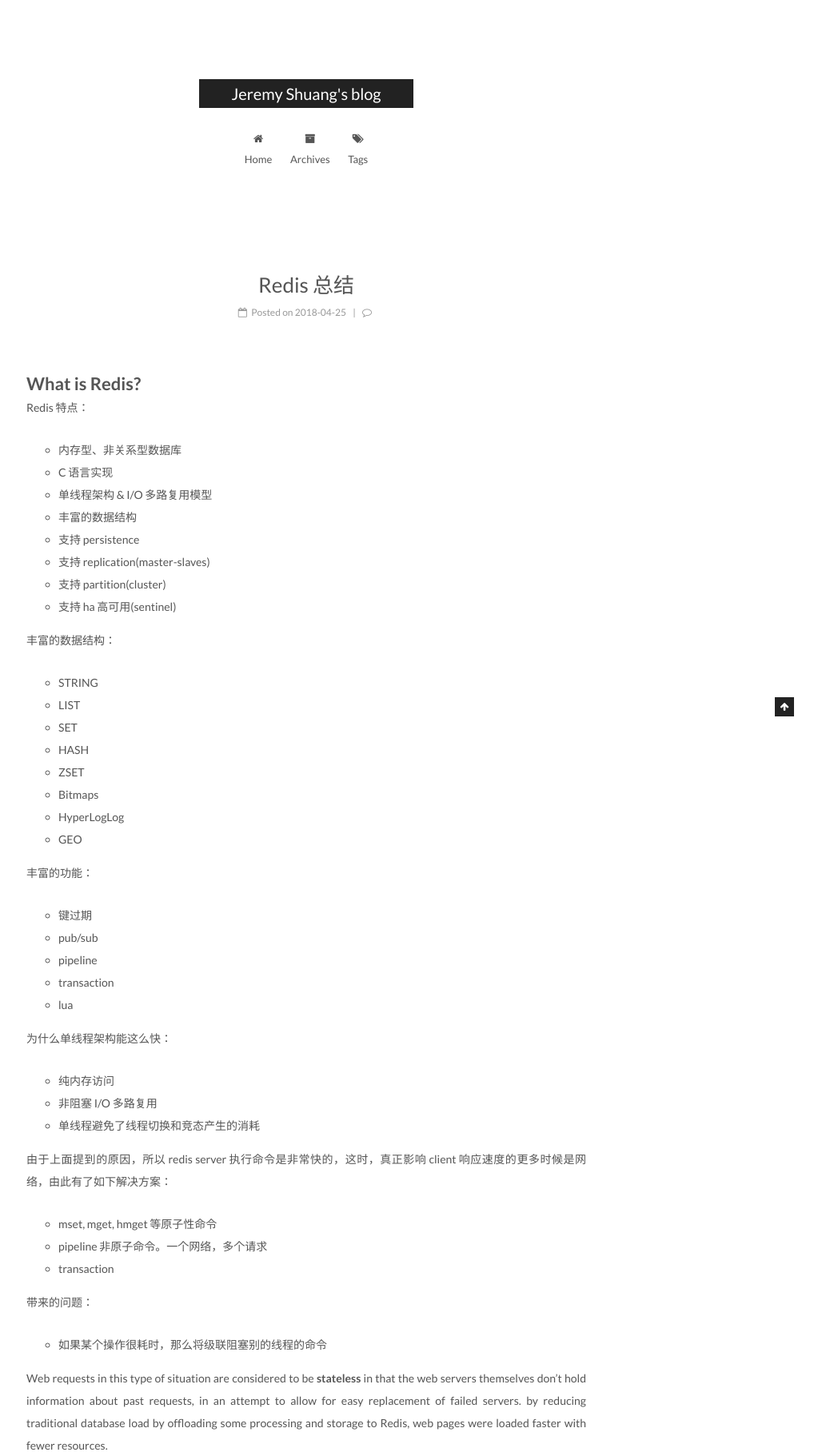
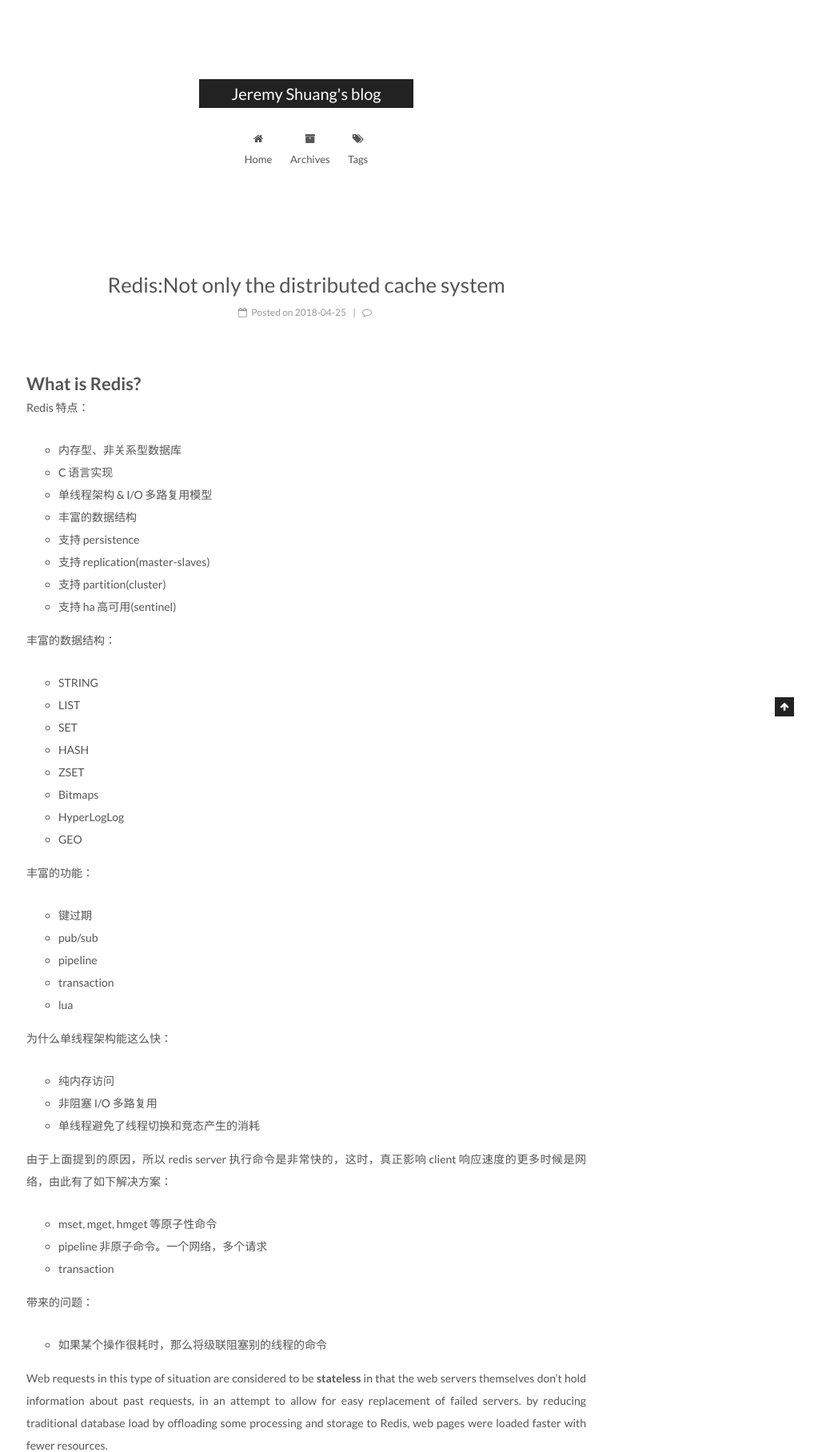
Before and after one commit to qimiguang/qimiguang.github.io, a Jekyll site: the page built from _posts/2018-04-25-Redis总结.md, in a window 1280 px wide, cut to the strip 104-1920 px from the top of the page. Shown: the whole strip at 80% size, without its empty margins (257-1280 px from the left). Built offline with Jekyll 4.4.1, drawn with Linux system fonts in a browser that asks for light colours; comment, search, counter and statistics services are not loaded.

Commit message:
Revert "Revert "rename""
This reverts commit 87e81b94ac9308e60c7d10c1540443335f319240.

```diff
--- a/_posts/2018-04-25-Redis总结.md
+++ b/_posts/2018-04-25-Redis总结.md
@@ -1,5 +1,5 @@
 ---
-title: Redis 总结
+title: Redis:Not only the distributed cache system
 date: 2018-04-25 22:10:00
 tags:
 - redis
```
Also changed, not shown: _posts/2018-01-11-Learning-to-Rank.md (+1 -1 lines).
